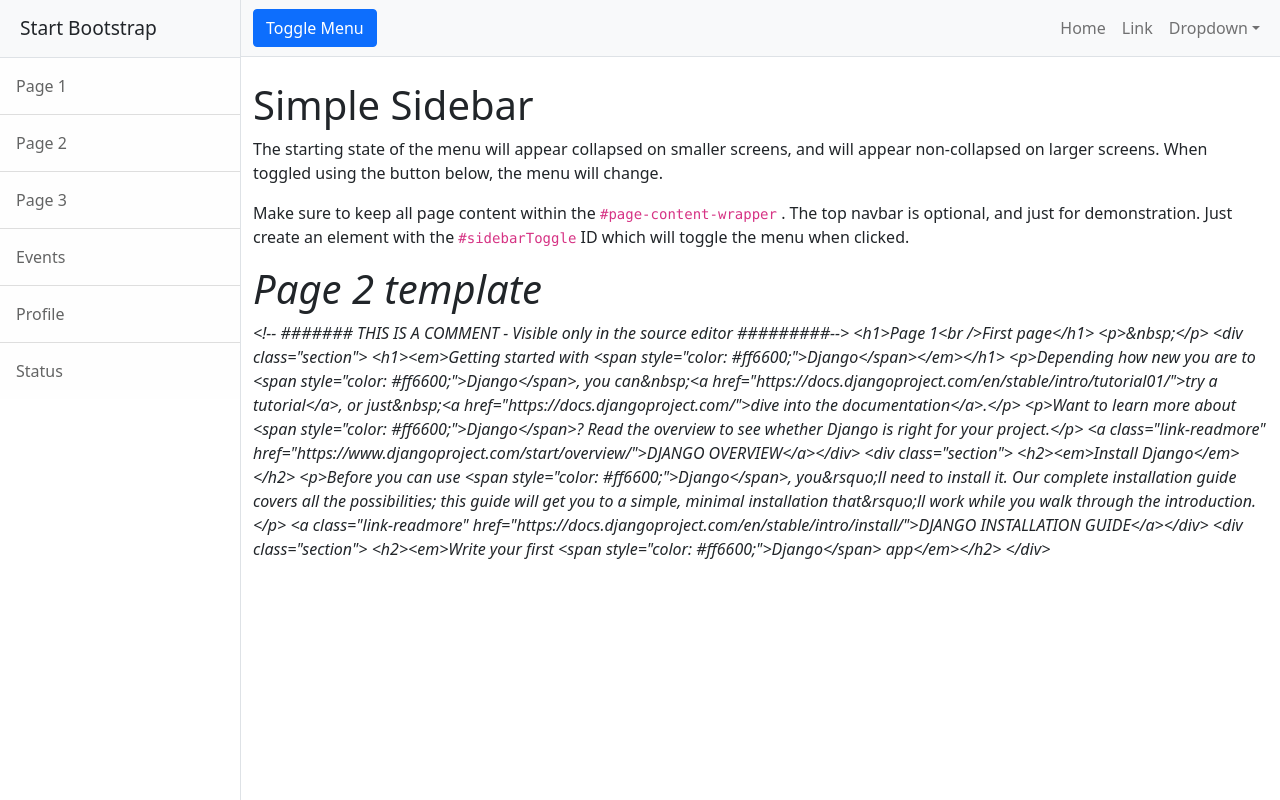
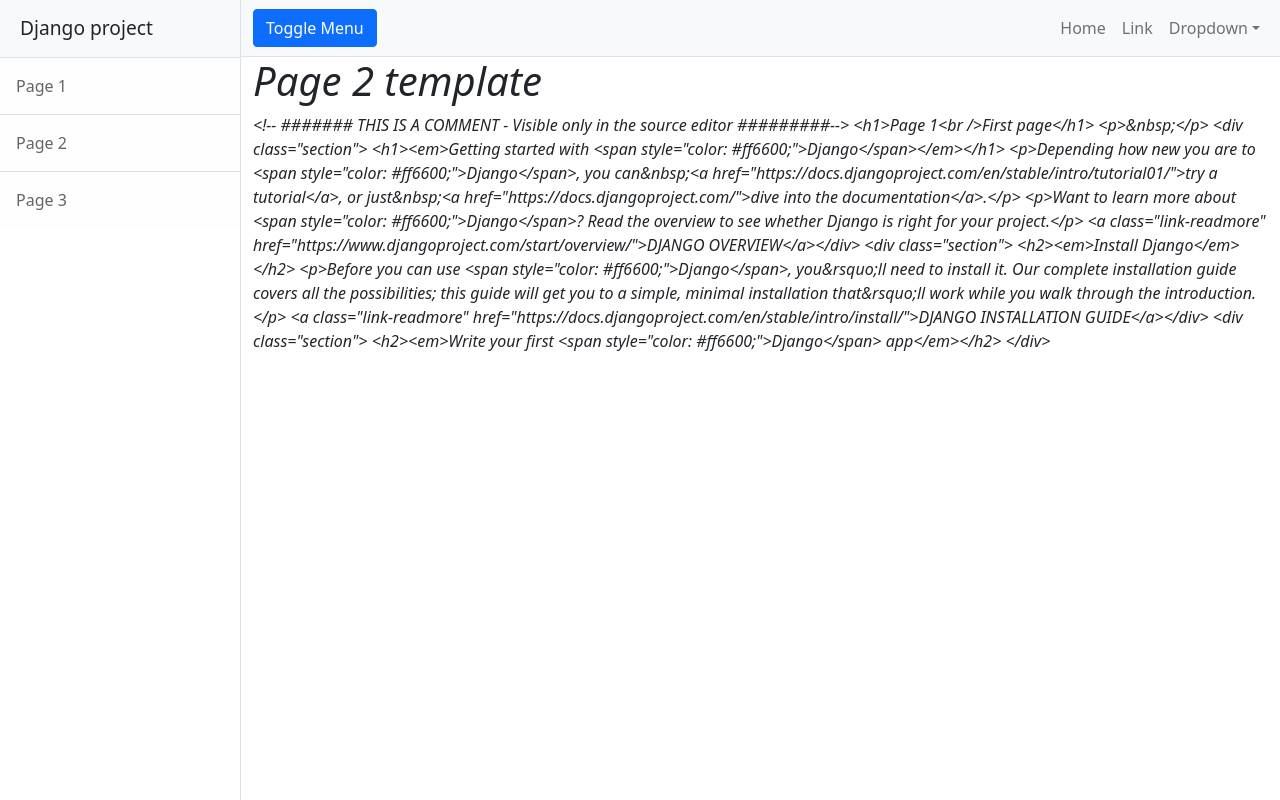
Before and after one commit to Gospodchikovs/moduleD_homework-, a Django app: template templates/flatpages/page2.html in a window 1280 px wide. Run offline with Django 4.2, Linux system fonts and the light colour scheme; the template is opened without the code that fills it: values that come from a table or form of the project are taken from there, others are empty; data comes from the database, SQL or seed files in the repository; both versions use the stored data as it was after the commit; some libraries are stand-ins or nearby versions.

Commit message:
Итогое задание (поправил титулы и описание репозитория)

```diff
--- a/templates/flatpages/default.html
+++ b/templates/flatpages/default.html
@@ -7,7 +7,7 @@
         <meta name="viewport" content="width=device-width, initial-scale=1, shrink-to-fit=no" />
         <meta name="description" content="" />
         <meta name="author" content="" />
-        <title>Django flatpages — {% block title %} {% endblock title %}</title>
+        <title>{% block title %} {{ flatpage.title }} {% endblock title %}</title>
         <!-- Favicon-->
         <link rel="icon" type="image/x-icon" href="{% static 'assets/favicon.ico' %}" />
         <!-- Core theme CSS (includes Bootstrap)-->
@@ -17,14 +17,11 @@
         <div class="d-flex" id="wrapper">
             <!-- Sidebar-->
             <div class="border-end bg-white" id="sidebar-wrapper">
-                <div class="sidebar-heading border-bottom bg-light">Start Bootstrap</div>
+                <div class="sidebar-heading border-bottom bg-light">Django project</div>
                 <div class="list-group list-group-flush">
                     <a class="list-group-item list-group-item-action list-group-item-light p-3" href="/page1/">Page 1</a>
                     <a class="list-group-item list-group-item-action list-group-item-light p-3" href="/page2/">Page 2</a>
                     <a class="list-group-item list-group-item-action list-group-item-light p-3" href="/page3/">Page 3</a>
-                    <a class="list-group-item list-group-item-action list-group-item-light p-3" href="#!">Events</a>
-                    <a class="list-group-item list-group-item-action list-group-item-light p-3" href="#!">Profile</a>
-                    <a class="list-group-item list-group-item-action list-group-item-light p-3" href="#!">Status</a>
                 </div>
             </div>
             <!-- Page content wrapper-->
@@ -53,19 +50,9 @@
                 </nav>
                 <!-- Page content-->
                 <div class="container-fluid">
-                    <h1 class="mt-4">Simple Sidebar</h1>
-                    <p>The starting state of the menu will appear collapsed on smaller screens, and will appear
-                        non-collapsed on larger screens. When toggled using the button below, the menu will change.</p>
-                    <p>
-                        Make sure to keep all page content within the
-                        <code>#page-content-wrapper</code>
-                        . The top navbar is optional, and just for demonstration. Just create an element with the
-                        <code>#sidebarToggle</code>
-                        ID which will toggle the menu when clicked.
-                        {% block content %}
-                        {{ flatpage.content }}
-                        {% endblock content %}
-                    </p>
+                    {% block content %}
+                    {{ flatpage.content }}
+                    {% endblock content %}
                 </div>
             </div>
         </div>
```
Also changed, not shown: db.sqlite3.
